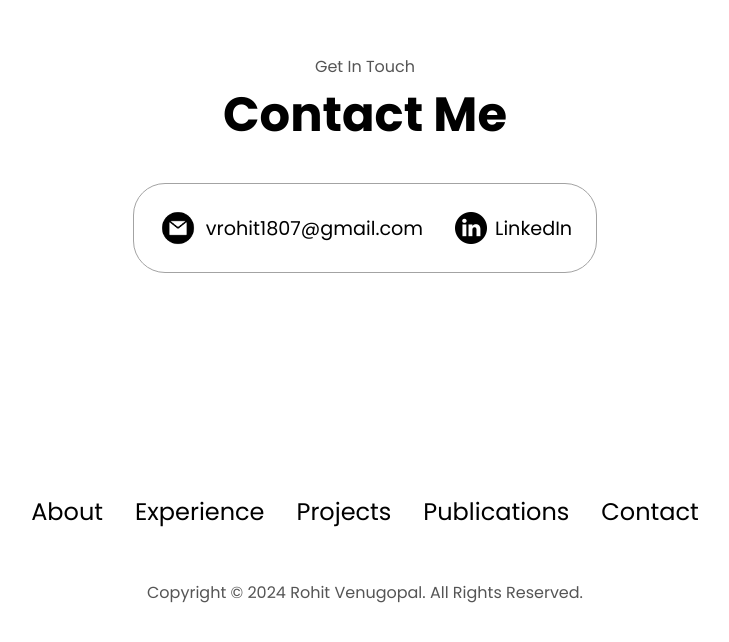
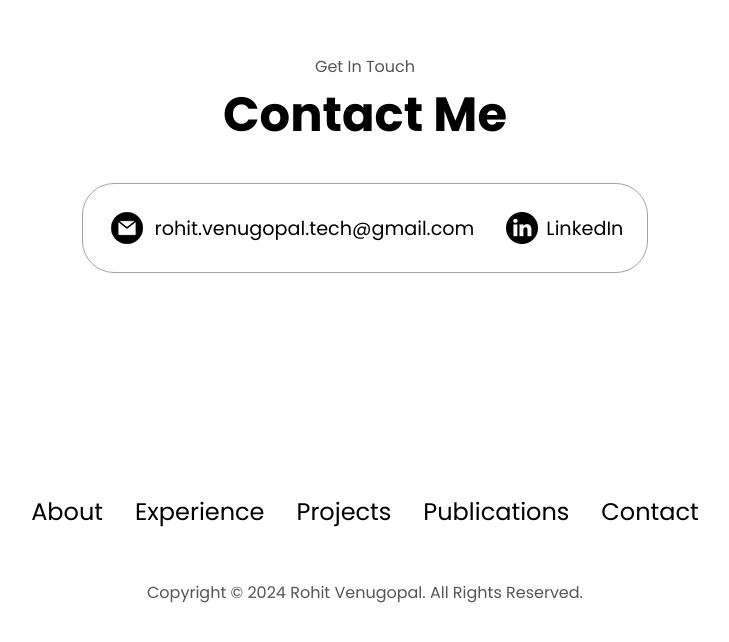
Before and after one commit to Rohitv97/rohitv97.github.io, a plain HTML site: page index.html in a window 1280 px wide. Shown: the part 4278-4920 px from the top of the page, without its empty margins (275-1004 px from the left). Drawn offline with Linux system fonts and the light colour scheme.

Commit message:
updated contact email

```diff
--- a/index.html
+++ b/index.html
@@ -338,7 +338,7 @@
         <div class="contact-info-upper-container">
             <div class="contact-info-container">
                 <img src="./assets/email.png" alt="email icon" class="icon contact-icon email-icon">
-                <p><a href="mailto:vrohit1807@gmail.com">vrohit1807@gmail.com</a></p>
+                <p><a href="mailto:rohit.venugopal.tech@gmail.com">rohit.venugopal.tech@gmail.com</a></p>
             </div>
             <div class="contact-info-container">
                 <img src="./assets/linkedin.png" alt="linkedin icon" class="icon contact-icon">
```
